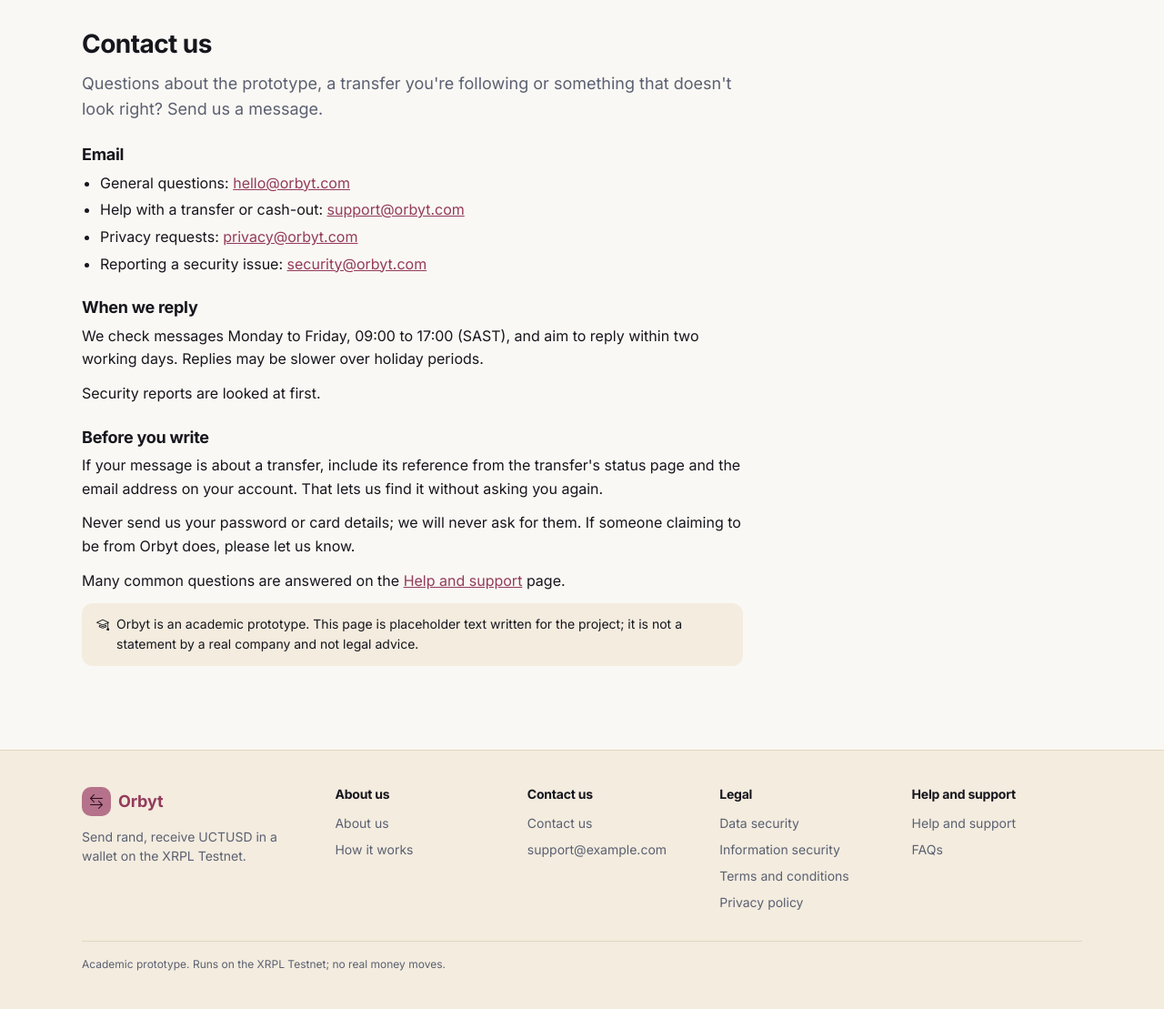
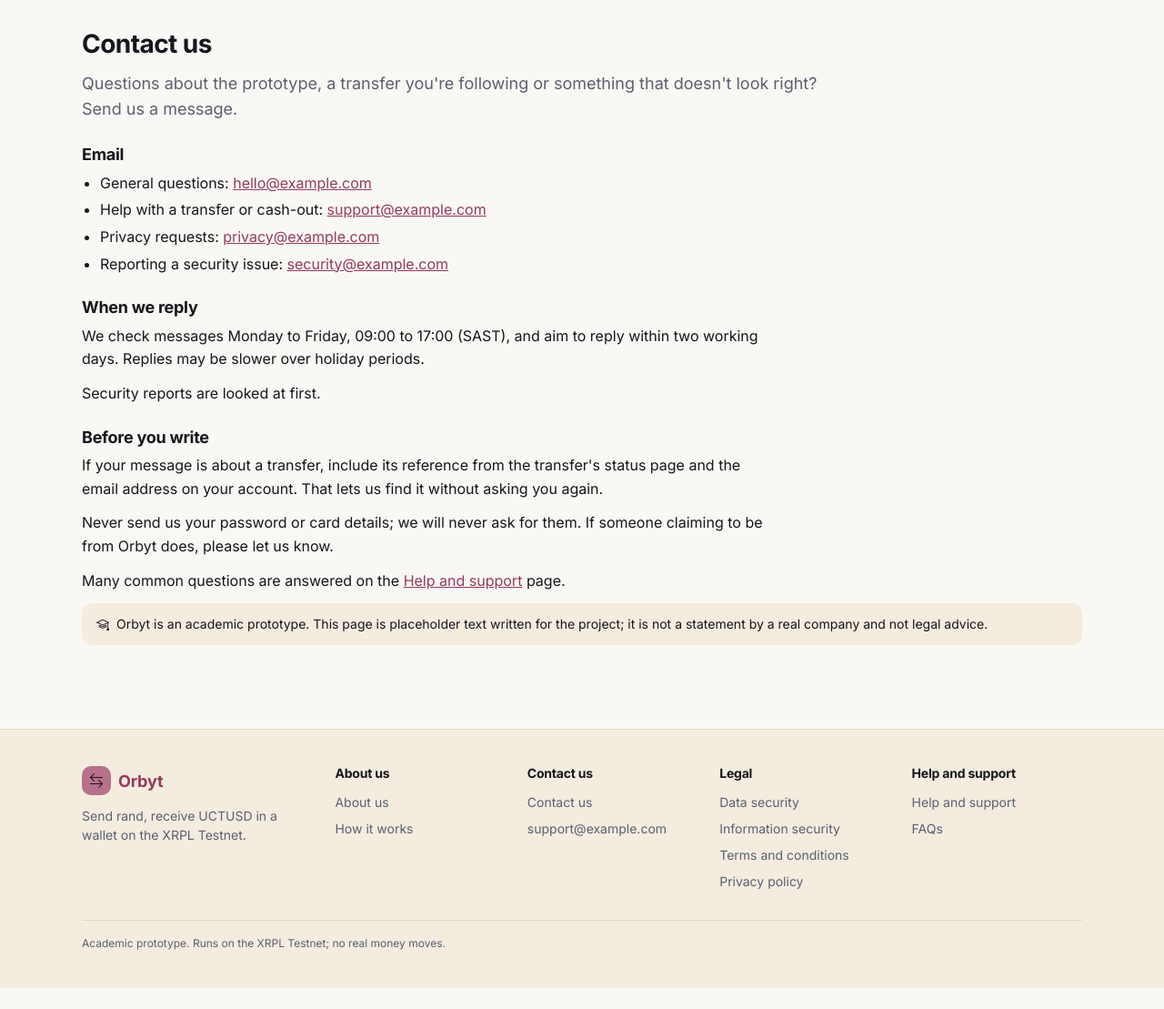
Before and after one commit to francescabehr/XRPL-Based-FX-Remittance-Platform-Using-RLUSD, a FastAPI app: page /contact in a window 1280 px wide. Shown: the part 78-1187 px from the top of the page at 91% size. After the commit the page ends 1164 px from the top, so only its background shows below. Run offline with FastAPI, Linux system fonts and the light colour scheme.

Commit message:
Update: changes to footer pages

```diff
--- a/frontend/static/css/design-system.css
+++ b/frontend/static/css/design-system.css
@@ -1654,12 +1654,14 @@ a.ds-activity__row:hover { background: var(--bg); color: inherit; }
 }
 
 /* Info pages (about, contact, help, legal): readable prose in the public layout. */
-.ds-prose { max-width: 72ch; }
+/* The article spans the full public width (like the landing page) so headings,
+   the note box and the related-links row line up with the header and footer;
+   only running text is capped, to keep lines readable on wide screens. */
 .ds-prose h1 { margin: var(--space-4) 0 var(--space-3); font-size: var(--text-2xl); font-weight: 700; letter-spacing: -0.02em; }
 .ds-prose__lead { margin: 0 0 var(--space-6); font-size: var(--text-lg); color: var(--text-muted); }
 .ds-prose h2 { margin: var(--space-6) 0 var(--space-2); font-size: var(--text-lg); font-weight: 700; scroll-margin-top: var(--space-6); }
-.ds-prose p, .ds-prose ul { margin: 0 0 var(--space-3); line-height: 1.6; }
-.ds-prose ul { padding-left: 1.25rem; }
+.ds-prose p, .ds-prose ul, .ds-prose ol { margin: 0 0 var(--space-3); line-height: 1.6; max-width: 75ch; }
+.ds-prose ul, .ds-prose ol { padding-left: 1.25rem; }
 .ds-prose li + li { margin-top: var(--space-1); }
 .ds-prose__note {
   display: flex;
@@ -1671,8 +1673,9 @@ a.ds-activity__row:hover { background: var(--bg); color: inherit; }
   font-size: var(--text-sm);
   color: var(--text);
 }
+.ds-prose .ds-prose__note { max-width: none; }
 .ds-prose__related { margin-top: var(--space-6); padding-top: var(--space-4); border-top: 1px solid var(--border); font-size: var(--text-sm); }
-.ds-prose__related ul { display: flex; flex-wrap: wrap; gap: var(--space-2) var(--space-5); padding: 0; list-style: none; }
+.ds-prose__related ul { display: flex; flex-wrap: wrap; gap: var(--space-2) var(--space-5); padding: 0; list-style: none; max-width: none; }
 .ds-prose__related li + li { margin-top: 0; }
 .ds-prose__related a[aria-current="page"] { color: var(--text); font-weight: 600; text-decoration: none; }
 
--- a/frontend/templates/public/contact.html
+++ b/frontend/templates/public/contact.html
@@ -5,10 +5,10 @@ a message.{% endblock %}
 {% block body %}
 <h2>Email</h2>
 <ul>
-  <li>General questions: <a href="mailto:hello@orbyt.com">hello@orbyt.com</a></li>
-  <li>Help with a transfer or cash-out: <a href="mailto:support@orbyt.com">support@orbyt.com</a></li>
-  <li>Privacy requests: <a href="mailto:privacy@orbyt.com">privacy@orbyt.com</a></li>
-  <li>Reporting a security issue: <a href="mailto:security@orbyt.com">security@orbyt.com</a></li>
+  <li>General questions: <a href="mailto:hello@example.com">hello@example.com</a></li>
+  <li>Help with a transfer or cash-out: <a href="mailto:support@example.com">support@example.com</a></li>
+  <li>Privacy requests: <a href="mailto:privacy@example.com">privacy@example.com</a></li>
+  <li>Reporting a security issue: <a href="mailto:security@example.com">security@example.com</a></li>
 </ul>
 
 <h2>When we reply</h2>
--- a/frontend/templates/public/legal_information_security.html
+++ b/frontend/templates/public/legal_information_security.html
@@ -15,7 +15,7 @@
 </ul>
 
 <h2>Reporting a problem</h2>
-<p>If you think you've found a security issue, email <a href="mailto:security@orbyt.com">security@orbyt.com</a>
+<p>If you think you've found a security issue, email <a href="mailto:security@example.com">security@example.com</a>
   with:</p>
 <ul>
   <li>the page or feature affected,</li>
--- a/frontend/templates/public/legal_privacy.html
+++ b/frontend/templates/public/legal_privacy.html
@@ -28,7 +28,7 @@
 
 <h2>Your choices</h2>
 <p>You can update your email, mobile and password from your profile. To ask for a copy of your data, a correction, or
-  for it to be deleted, email <a href="mailto:privacy@orbyt.com">privacy@orbyt.com</a> from the address on your
+  for it to be deleted, email <a href="mailto:privacy@example.com">privacy@example.com</a> from the address on your
   account. We'll respond within two working days.</p>
 <p>South Africa's Protection of Personal Information Act (POPIA) gives people these rights over their data. Orbyt is a
   student project rather than a registered business, but we aim to respect them in the same way.</p>
```
